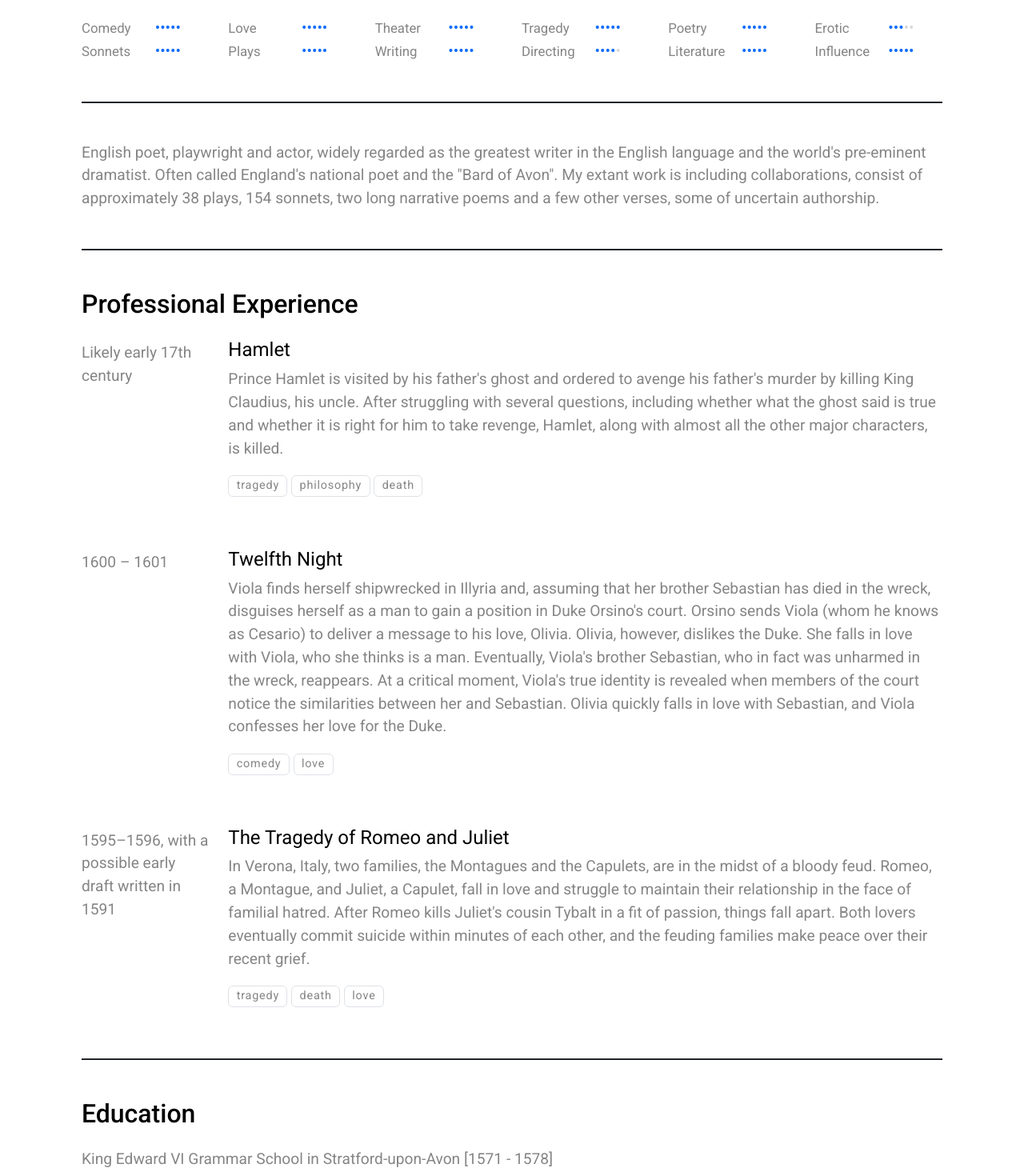
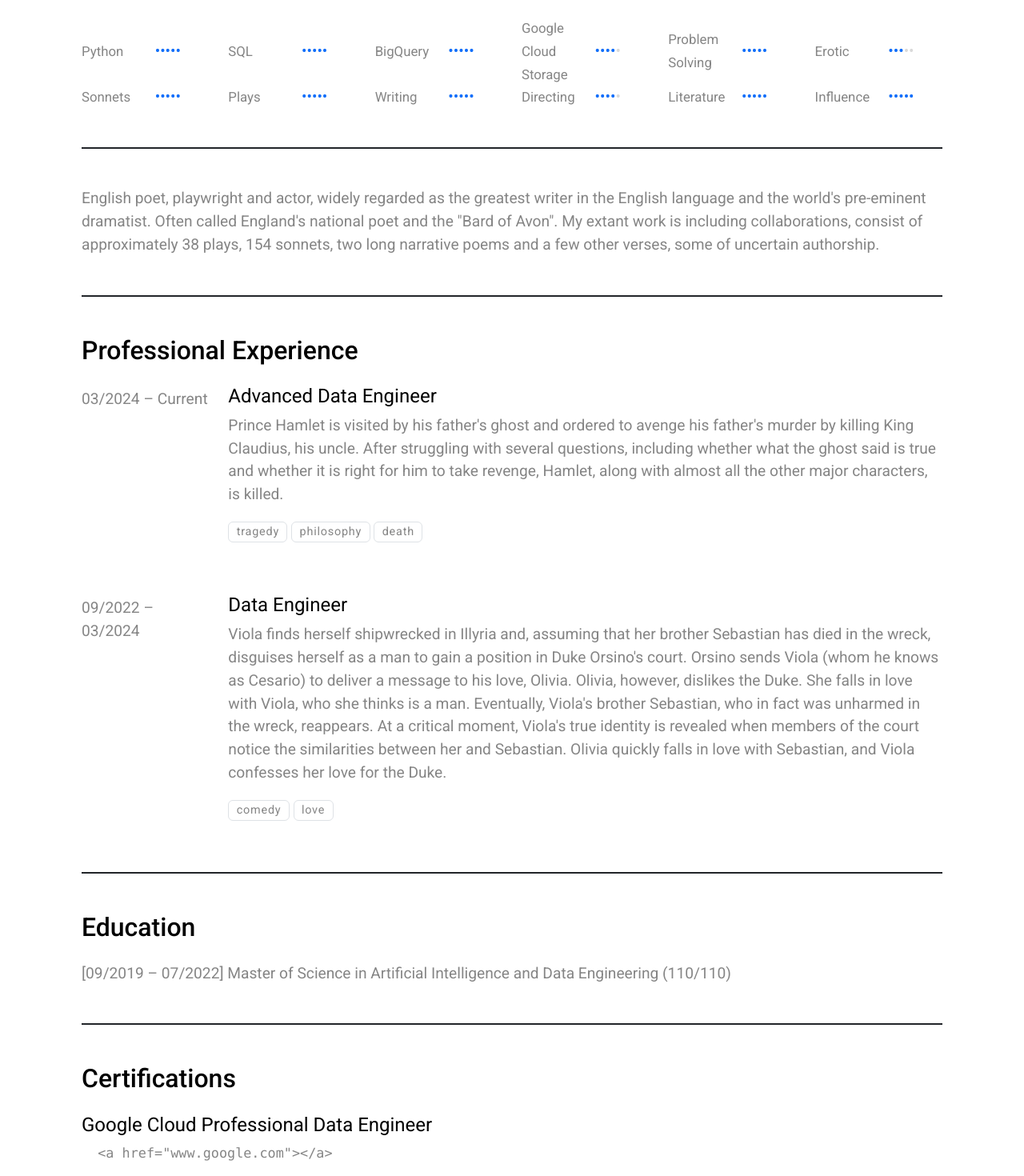
Before and after one commit to GSilvestri92/cv, a plain HTML site: page index.html in a window 1280 px wide. Shown: the part 393-1863 px from the top of the page at 80% size. Drawn offline with nearby package versions, Linux system fonts and the light colour scheme.

Commit message:
Deploying to gh-pages from @ GSilvestri92/cv@20fbed1065da0b5e484ec58895460b3c322bb8aa 🚀

```diff
--- a/index.html
+++ b/index.html
@@ -56,7 +56,7 @@
         <h3 class="h2 screen mb-4">Skills</h3>
         <div class="row align-items-center">
             <div class="col-print-1 col-3 col-md-2 col-lg-1 text-right">
-                <small>Comedy</small>
+                <small>Python</small>
             </div>
             <div class="col-print-1 col-3 col-md-2 col-lg-1">
                 <div class="skills">
@@ -64,7 +64,7 @@
                 </div>
             </div>
             <div class="col-print-1 col-3 col-md-2 col-lg-1 text-right">
-                <small>Love</small>
+                <small>SQL</small>
             </div>
             <div class="col-print-1 col-3 col-md-2 col-lg-1">
                 <div class="skills">
@@ -72,7 +72,7 @@
                 </div>
             </div>
             <div class="col-print-1 col-3 col-md-2 col-lg-1 text-right">
-                <small>Theater</small>
+                <small>BigQuery</small>
             </div>
             <div class="col-print-1 col-3 col-md-2 col-lg-1">
                 <div class="skills">
@@ -80,15 +80,15 @@
                 </div>
             </div>
             <div class="col-print-1 col-3 col-md-2 col-lg-1 text-right">
-                <small>Tragedy</small>
+                <small>Google Cloud Storage</small>
             </div>
             <div class="col-print-1 col-3 col-md-2 col-lg-1">
                 <div class="skills">
-                    <div class="skills-bar" style="width: 100%"></div>
+                    <div class="skills-bar" style="width: 80%"></div>
                 </div>
             </div>
             <div class="col-print-1 col-3 col-md-2 col-lg-1 text-right">
-                <small>Poetry</small>
+                <small>Problem Solving</small>
             </div>
             <div class="col-print-1 col-3 col-md-2 col-lg-1">
                 <div class="skills">
@@ -165,10 +165,10 @@
         <h2 class="mb-4">Professional Experience</h2>
         <div class="row d-block d-md-flex mb-5">
             <div class="col-md-2 pt-1">
-                Likely early 17th century
+                03/2024 – Current
             </div>
             <div class="col-md-10">
-                <h3 class="fs-4 fw-normal">Hamlet</h3>
+                <h3 class="fs-4 fw-normal">Advanced Data Engineer</h3>
 
                 <div><p>Prince Hamlet is visited by his father&#39;s ghost and ordered to avenge his father&#39;s murder by killing King Claudius, his uncle. After struggling with several questions, including whether what the ghost said is true and whether it is right for him to take revenge, Hamlet, along with almost all the other major characters, is killed.</p></div>
 
@@ -179,12 +179,12 @@
                 </p>
             </div>
         </div>
-        <div class="row d-block d-md-flex mb-5">
+        <div class="row d-block d-md-flex">
             <div class="col-md-2 pt-1">
-                1600 – 1601
+                09/2022 – 03/2024
             </div>
             <div class="col-md-10">
-                <h3 class="fs-4 fw-normal">Twelfth Night</h3>
+                <h3 class="fs-4 fw-normal">Data Engineer</h3>
 
                 <div><p>Viola finds herself shipwrecked in Illyria and, assuming that her brother Sebastian has died in the wreck, disguises herself as a man to gain a position in Duke Orsino&#39;s court. Orsino sends Viola (whom he knows as Cesario) to deliver a message to his love, Olivia. Olivia, however, dislikes the Duke. She falls in love with Viola, who she thinks is a man. Eventually, Viola&#39;s brother Sebastian, who in fact was unharmed in the wreck, reappears. At a critical moment, Viola&#39;s true identity is revealed when members of the court notice the similarities between her and Sebastian. Olivia quickly falls in love with Sebastian, and Viola confesses her love for the Duke.</p></div>
 
@@ -194,35 +194,19 @@
                 </p>
             </div>
         </div>
-        <div class="row d-block d-md-flex">
-            <div class="col-md-2 pt-1">
-                1595–1596, with a possible early draft written in 1591
-            </div>
-            <div class="col-md-10">
-                <h3 class="fs-4 fw-normal">The Tragedy of Romeo and Juliet</h3>
-
-                <div><p>In Verona, Italy, two families, the Montagues and the Capulets, are in the midst of a bloody feud. Romeo, a Montague, and Juliet, a Capulet, fall in love and struggle to maintain their relationship in the face of familial hatred. After Romeo kills Juliet&#39;s cousin Tybalt in a fit of passion, things fall apart. Both lovers eventually commit suicide within minutes of each other, and the feuding families make peace over their recent grief.</p></div>
-
-                <p>
-                    <span class="badge text-body border border-1">tragedy</span>
-                    <span class="badge text-body border border-1">death</span>
-                    <span class="badge text-body border border-1">love</span>
-                </p>
-            </div>
-        </div>
     </div>
 
     <div class="border-bottom border-2 border-print-0 border-dark mb-5 pb-5 pb-print-0 mb-print-1">
         <h2 class="mb-4">Education</h2>
-        <div>King Edward VI Grammar School in Stratford-upon-Avon [1571 - 1578]</div>
+        <div>[09/2019 – 07/2022] Master of Science in Artificial Intelligence and Data Engineering (110/110)</div>
     </div>
 
-    <h2 class="mb-4">Additional Experience</h2>
+    <h2 class="mb-4">Certifications</h2>
 
     <div class="mb-4">
-        <h3 class="fs-4 fw-normal">Performance</h3>
+        <h3 class="fs-4 fw-normal">Google Cloud Professional Data Engineer</h3>
 
-        <p>Thousands of performances of my plays have been staged since the end of the 16th century. Many of my greatest plays were performed by the Lord Chamberlain&#39;s Men and King&#39;s Men acting companies at the <a href="https://en.wikipedia.org/wiki/Globe_Theatre">Globe</a> and Blackfriars Theatres.</p>
+        <pre><code>  &lt;a href=&quot;www.google.com&quot;&gt;&lt;/a&gt;</code></pre>
 
         <div>
             <span class="badge text-body border border-1">theater</span>
@@ -230,7 +214,7 @@
         </div>
     </div>
     <div class="mb-4">
-        <h3 class="fs-4 fw-normal">Poetry</h3>
+        <h3 class="fs-4 fw-normal">Google Cloud Associate Cloud Engineer</h3>
 
         <p>In 1593 and 1594, when the theatres were closed because of plague, I published two narrative poems on sexual themes, Venus and Adonis and The Rape of Lucrece. I dedicated them to Henry Wriothesley, Earl of Southampton.</p>
 
```
Also changed, not shown: 1 other file.
